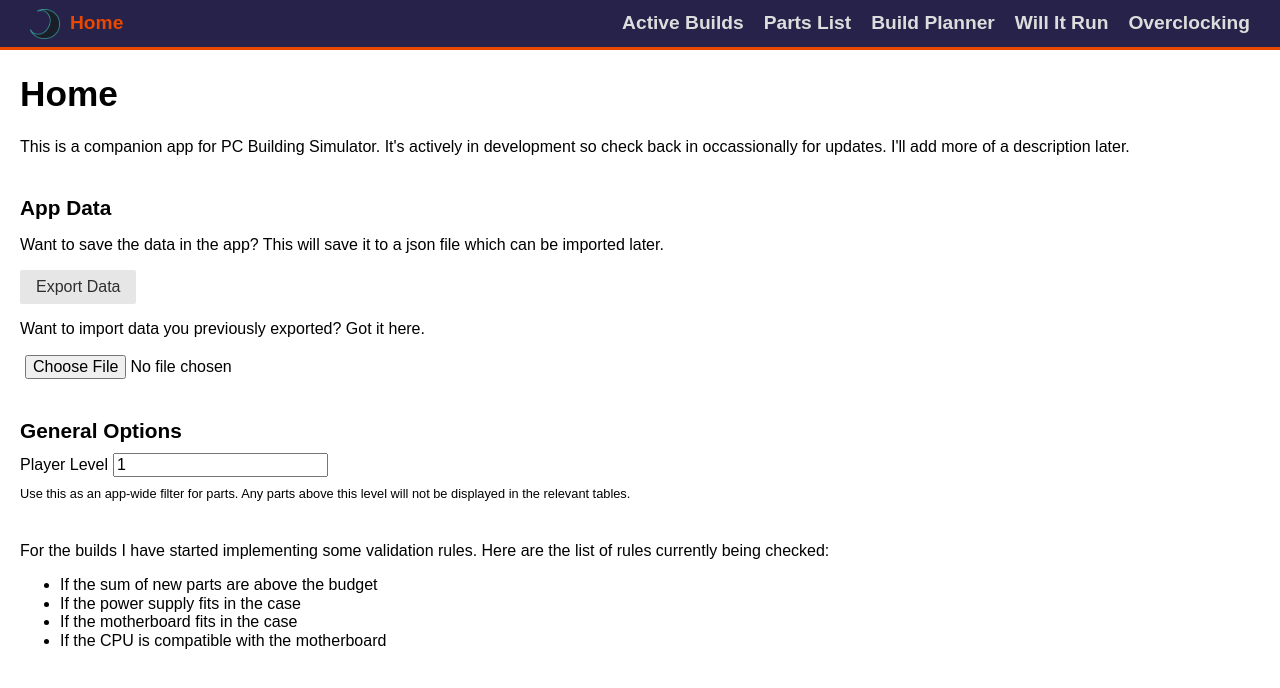
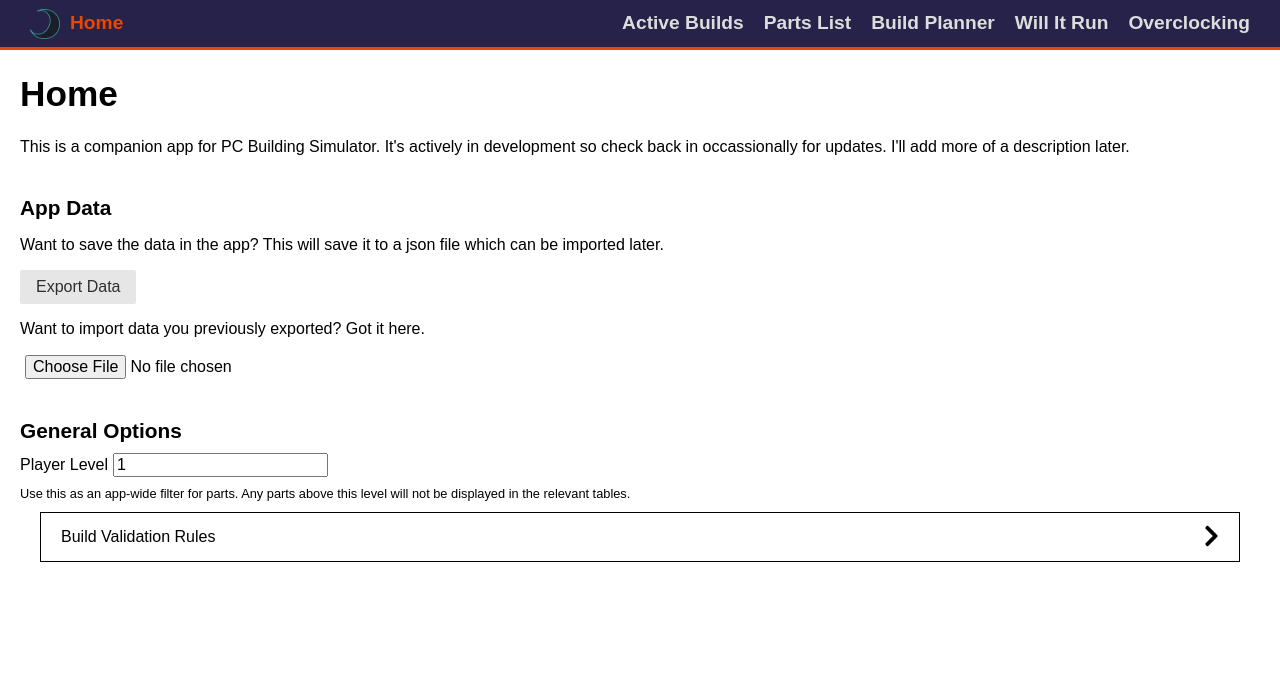
Before and after one commit to AlyxMoon/lunar-pc-build-sim-companion, a Vue app: page / in a window 1280 px wide. Shown: the top 688 px of the page. Built offline with nearby package versions, Linux system fonts and the light colour scheme.

Commit message:
change up the list of validation rules on home page - updated the readme to provide some relevant info on the app - added list in home page to show to users what rules are currently being checked

```diff
--- /dev/null
+++ b/src/components/BuildValidationList.vue
@@ -0,0 +1,66 @@
+<template>
+  <Accordion>
+    <template #header>
+      Build Validation Rules
+    </template>
+
+    <template #content>
+      <p>
+        This is a list of all the validation rules I can think of for builds and whether I've implemented them or not. If you see something missing or implemented but not working right, feel free to reach out and let me know.
+      </p>
+      <p>
+        Whenever you make a change to a build (in active builds), these validation rules will run. If there's an error, it'll show up in the errors section in the build card.
+      </p>
+
+      <h6>Implemented</h6>
+      <ul>
+        <li
+          v-for="rule in implemented"
+          :key="rule"
+        >
+          {{ rule }}
+        </li>
+      </ul>
+
+      <h6>Not Implemented</h6>
+      <ul>
+        <li
+          v-for="rule in notImplemented"
+          :key="rule"
+        >
+          {{ rule }}
+        </li>
+      </ul>
+    </template>
+  </Accordion>
+</template>
+
+<script lang="ts">
+import { PlainObject } from '@/typings/interface'
+import Accordion from '@/components/Accordion.vue'
+
+export default {
+  name: 'BuildValidationList',
+  components: {
+    Accordion,
+  },
+
+  data: (): PlainObject => ({
+    implemented: [
+      'Budget: If the sum of new parts are above the budget',
+      'Case: If the power supply fits in the case',
+      'Case: If the motherboard fits in the case',
+      'GPU: If a build contains 2 GPU\'s, whether they are compatible',
+      'Motherboard: If the CPU is compatible with the motherboard',
+      'Motherboard: If a build contains 2 GPU\'s, whether it supports that multi-GPU',
+    ],
+    notImplemented: [
+
+    ],
+  }),
+}
+</script>
+
+<style lang="scss">
+
+</style>
--- a/src/views/Home.vue
+++ b/src/views/Home.vue
@@ -42,32 +42,20 @@
     </p>
   </div>
 
-  <div>
-    For the builds I have started implementing some validation rules. Here are the list of rules currently being checked:
-
-    <ul>
-      <li>
-        If the sum of new parts are above the budget
-      </li>
-      <li>
-        If the power supply fits in the case
-      </li>
-      <li>
-        If the motherboard fits in the case
-      </li>
-      <li>
-        If the CPU is compatible with the motherboard
-      </li>
-    </ul>
-  </div>
+  <BuildValidationList />
 </template>
 
 <script lang="ts">
 import { PlainObject } from '@/typings/interface'
 import { mapActions } from 'vuex'
 
+import BuildValidationList from '@/components/BuildValidationList.vue'
+
 export default {
   name: 'PageActiveBuild',
+  components: {
+    BuildValidationList,
+  },
 
   data: (): PlainObject => ({
     handlingImport: false,
```
Also changed, not shown: 1 other file (tests, documents, lock files or other folders).
